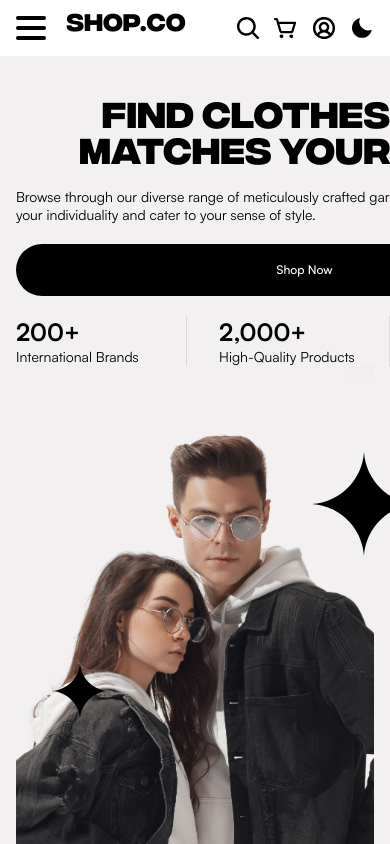
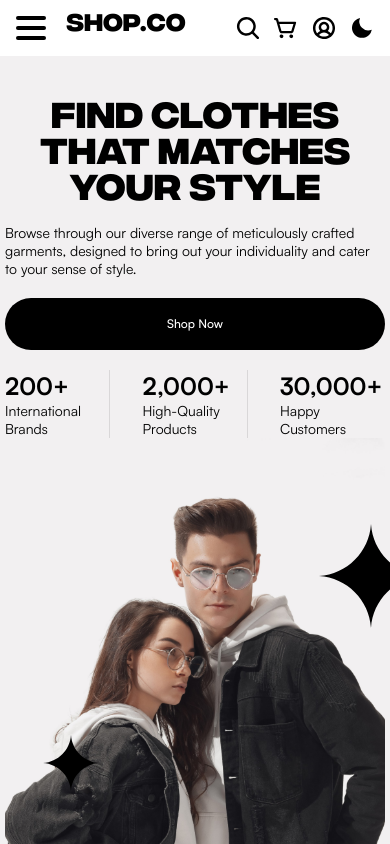
Before and after one commit to qpskdma/shopco, a Next.js app: page / in a window 390 px wide. Built offline with nearby package versions, Linux system fonts and the light colour scheme; no server answers; the database is empty.

Commit message:
Delete deploy.yml

```diff
--- a/src/app/hero.module.scss
+++ b/src/app/hero.module.scss
@@ -104,5 +104,11 @@
   }
 }
 
-@media (min-width: 768px) and (max-width: 1024px) {
+@media (max-width: 632px) {
+  .wrapper {
+    padding: 0 5px;
+  }
+  .text__section {
+    width: auto;
+  }
 }
```
